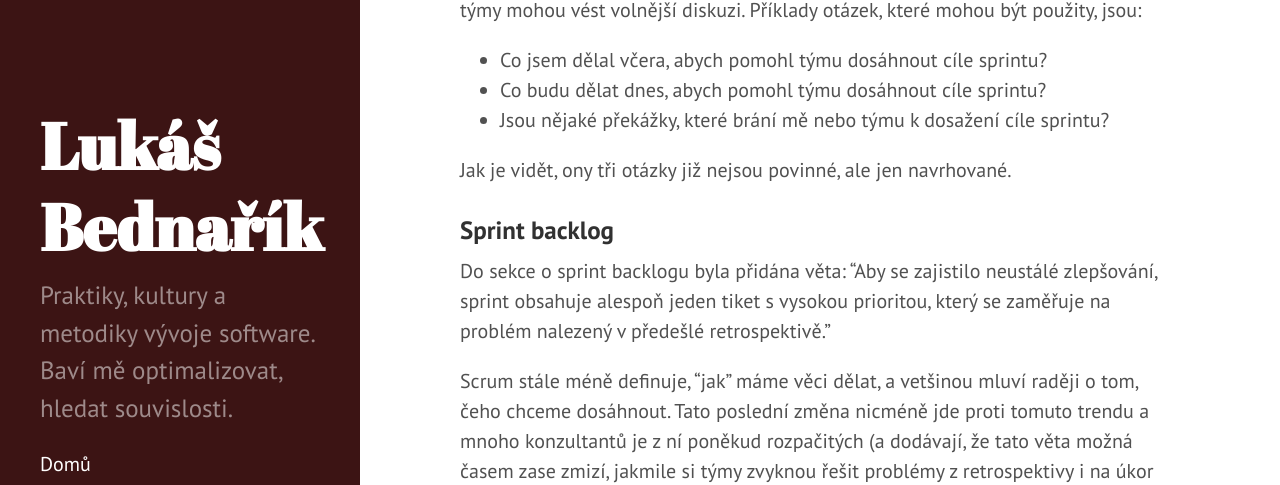
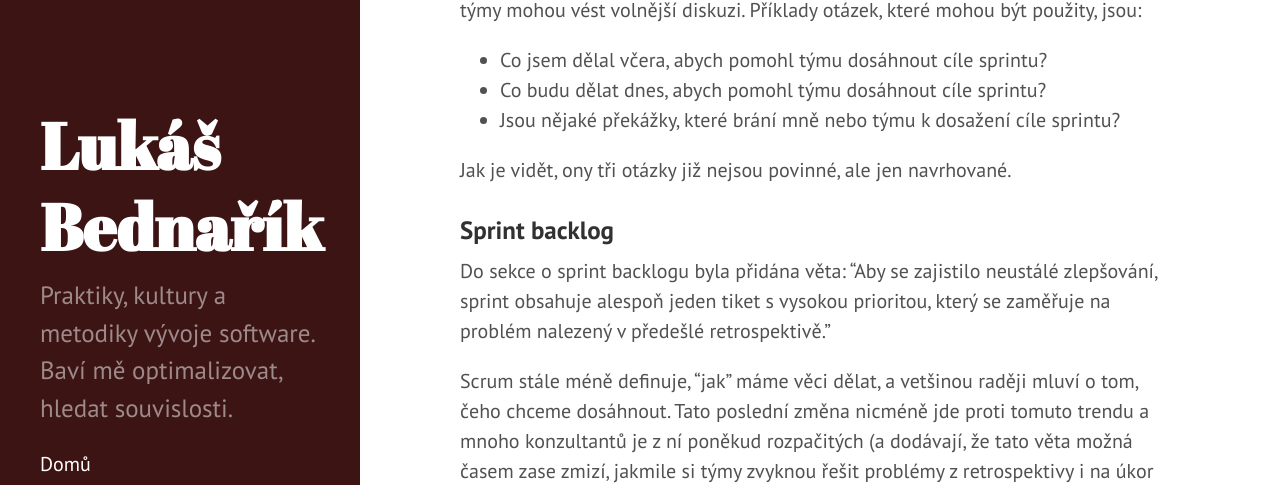
Before and after one commit to lukasbednarik/lukasbednarik.cz, a Jekyll site: the page built from _posts/2017-11-13-zmeny-ve-scrumu-2017.md, in a window 1280 px wide and 900 px high, scrolled down 1026 px. Shown: the part 153-638 px from the top of the window. Built offline with Jekyll 4.4.1, drawn with Linux system fonts in a browser that asks for light colours; some of the changed text lies outside the part shown.

Commit message:
proofreading

```diff
--- a/_posts/2017-11-13-zmeny-ve-scrumu-2017.md
+++ b/_posts/2017-11-13-zmeny-ve-scrumu-2017.md
@@ -26,7 +26,7 @@
 
 - Co jsem dělal včera, abych pomohl týmu dosáhnout cíle sprintu?
 - Co budu dělat dnes, abych pomohl týmu dosáhnout cíle sprintu?
-- Jsou nějaké překážky, které brání mě nebo týmu k dosažení cíle sprintu?
+- Jsou nějaké překážky, které brání mně nebo týmu k dosažení cíle sprintu?
 
 Jak je vidět, ony tři otázky již nejsou povinné, ale jen navrhované.
 
@@ -34,6 +34,6 @@
 
 Do sekce o sprint backlogu byla přidána věta: “Aby se zajistilo neustálé zlepšování, sprint obsahuje alespoň jeden tiket s vysokou prioritou, který se zaměřuje na problém nalezený v předešlé retrospektivě.”
 
-Scrum stále méně definuje, “jak” máme věci dělat, a vetšinou mluví raději o tom, čeho chceme dosáhnout. Tato poslední změna nicméně jde proti tomuto trendu a mnoho konzultantů je z ní poněkud rozpačitých (a dodávají, že tato věta možná časem zase zmizí, jakmile si týmy zvyknou řešit problémy z retrospektivy i na úkor části práce ve sprintu).
+Scrum stále méně definuje, “jak” máme věci dělat, a vetšinou raději mluví o tom, čeho chceme dosáhnout. Tato poslední změna nicméně jde proti tomuto trendu a mnoho konzultantů je z ní poněkud rozpačitých (a dodávají, že tato věta možná časem zase zmizí, jakmile si týmy zvyknou řešit problémy z retrospektivy i na úkor části práce ve sprintu).
 
 Podrobý seznam všech změn naleznete na [http://www.scrumguides.org/revisions.html](http://www.scrumguides.org/revisions.html).
```
Also changed, not shown: other parts of _posts/2017-11-13-zmeny-ve-scrumu-2017.md (+1 -1 lines).
